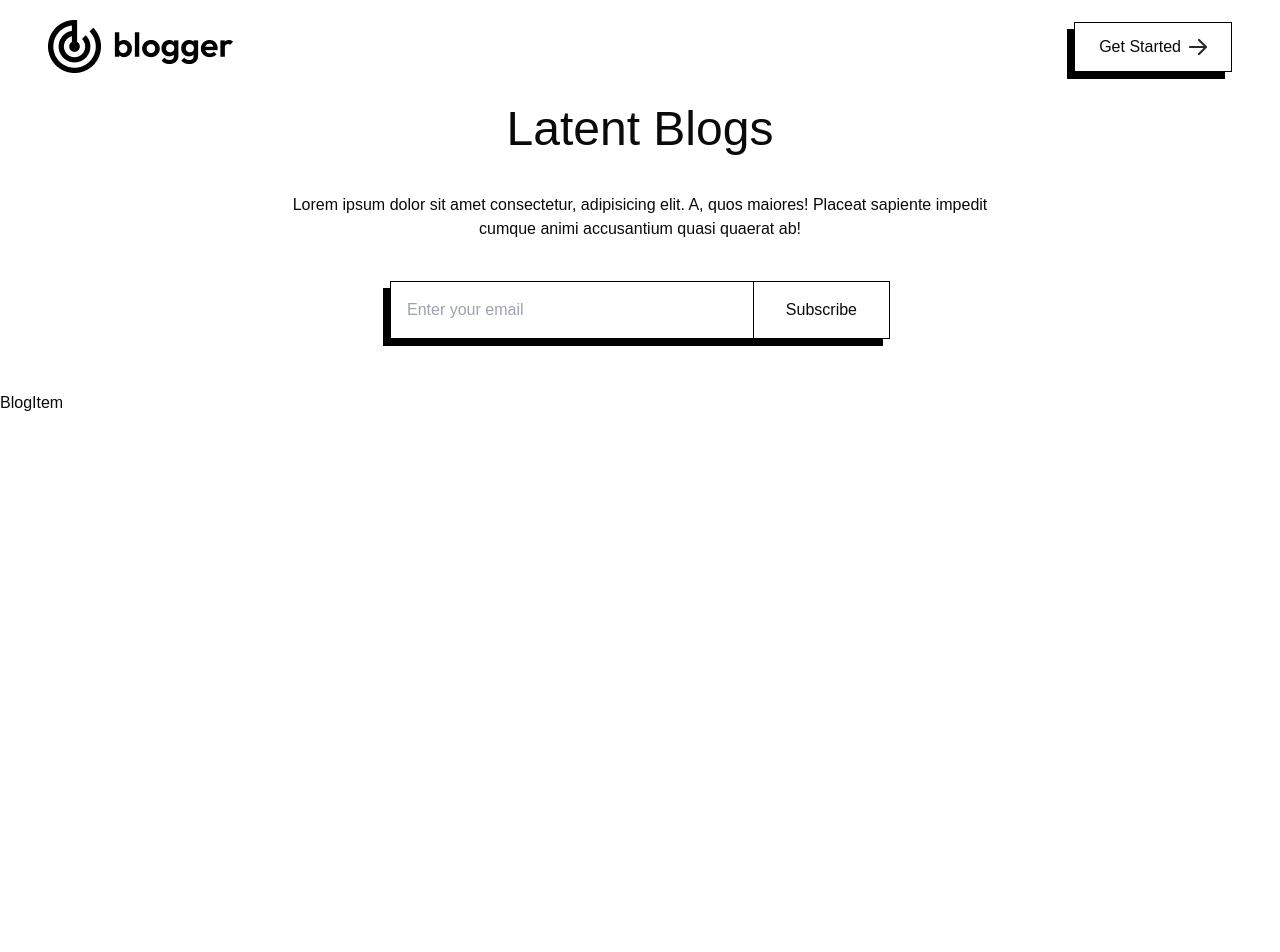
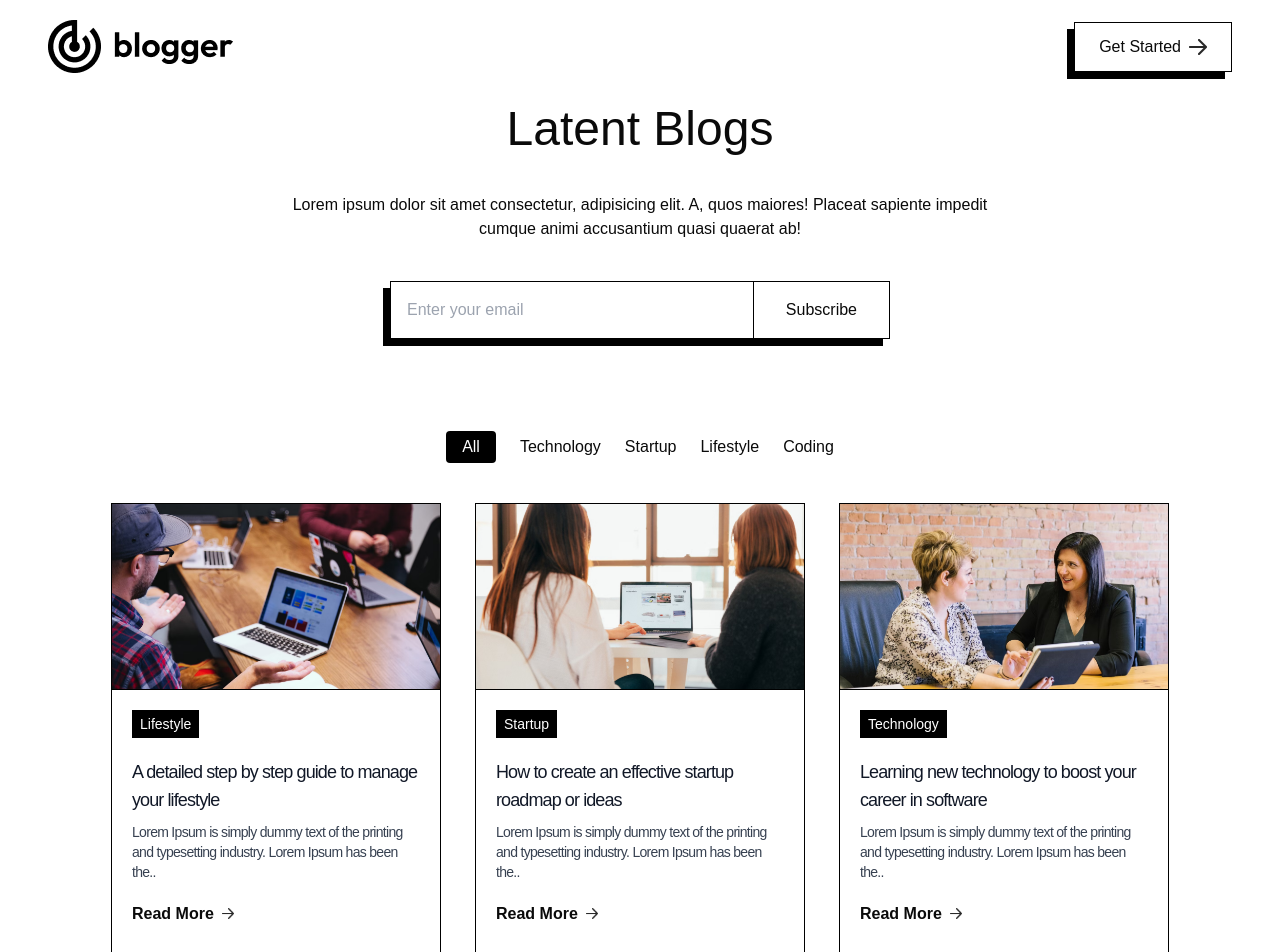
Before and after one commit to Prachi-kushwaha/blog-fullstack, a Next.js app: page / in a window 1280 px wide. Shown: the top 952 px of the page. Before the commit the page ends 800 px from the top, so only its background shows below. Built offline with nearby package versions, Linux system fonts and the light colour scheme.

Commit message:
blog list created

```diff
--- a/app/page.js
+++ b/app/page.js
@@ -1,5 +1,6 @@
 "use client"
-import BlogItem from "@/components/blog-item";
+
+import BlogList from "@/components/blog-list";
 import Header from "@/components/header";
 
 
@@ -7,7 +8,7 @@
   return (
     <div>
       <Header/>
-      <BlogItem/>
+      <BlogList/>
     </div>
   );
 }
--- a/components/blog-item.jsx
+++ b/components/blog-item.jsx
@@ -1,8 +1,21 @@
+import { blog_data } from '@/Assets/assets'
 import React from 'react'
+import Image from 'next/image'
+import { assets } from '@/Assets/assets'
 
-const BlogItem = () => {
+const BlogItem = ({title, description, category, image}) => {
   return (
-    <div>BlogItem</div>
+    <div className='max-w-[330px] sm:max-[300px] bg-white border border-black hover:shadow-[-7px_7px_0px_#000000]'>
+        <Image src={image} alt='blog' width={400} height={400} className='border-b border-black'  />
+        <p className='mx-5 mt-5 px-2 py-1 inline-block bg-black text-white text-sm'>{category}</p>
+        <div className="p-5">
+            <h5 className='mb-2 text-lg font-medium tracking-tighter text-gray-900'>{title}</h5>
+            <p className='mb-3 text-sm tracking-tighter text-gray-700'>{description}</p>
+            <div className='inline-flex items-center py-2 font-semibold text-center gap-2'>
+                Read More <Image src={assets.arrow} alt='arrow' width={12}/>
+            </div>
+        </div>
+    </div>
   )
 }
 
--- /dev/null
+++ b/components/blog-list.jsx
@@ -0,0 +1,24 @@
+import React from 'react'
+import BlogItem from './blog-item'
+import { blog_data } from '@/Assets/assets'
+
+const BlogList = () => {
+  return (
+    <div>
+    <div className='flex justify-center gap-6 my-10'>
+        <button className='bg-black text-white py-1 px-4 rounded-sm'>All </button>
+        <button>Technology</button>
+        <button>Startup</button>
+        <button>Lifestyle</button>
+        <button>Coding</button>
+    </div>
+        <div className='flex flex-wrap justify-around gap-1 gap-y-10 mb-16 xl:mx-24'>
+            {blog_data.map((item, index)=>{
+                return <BlogItem key={index} title={item.title} description={item.description} category={item.category} image={item.image}/>
+            })}
+        </div>
+    </div>
+  )
+}
+
+export default BlogList
```
